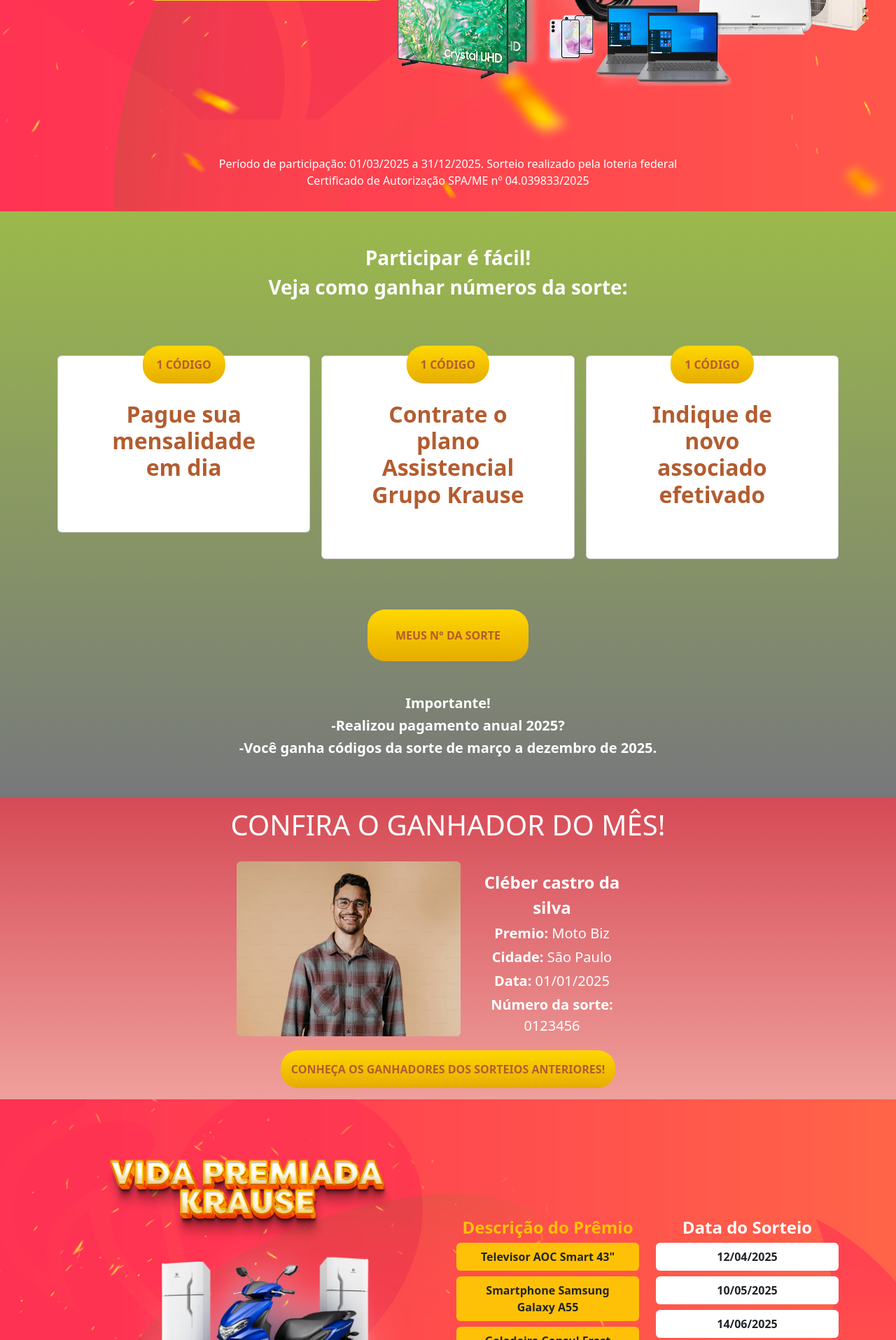
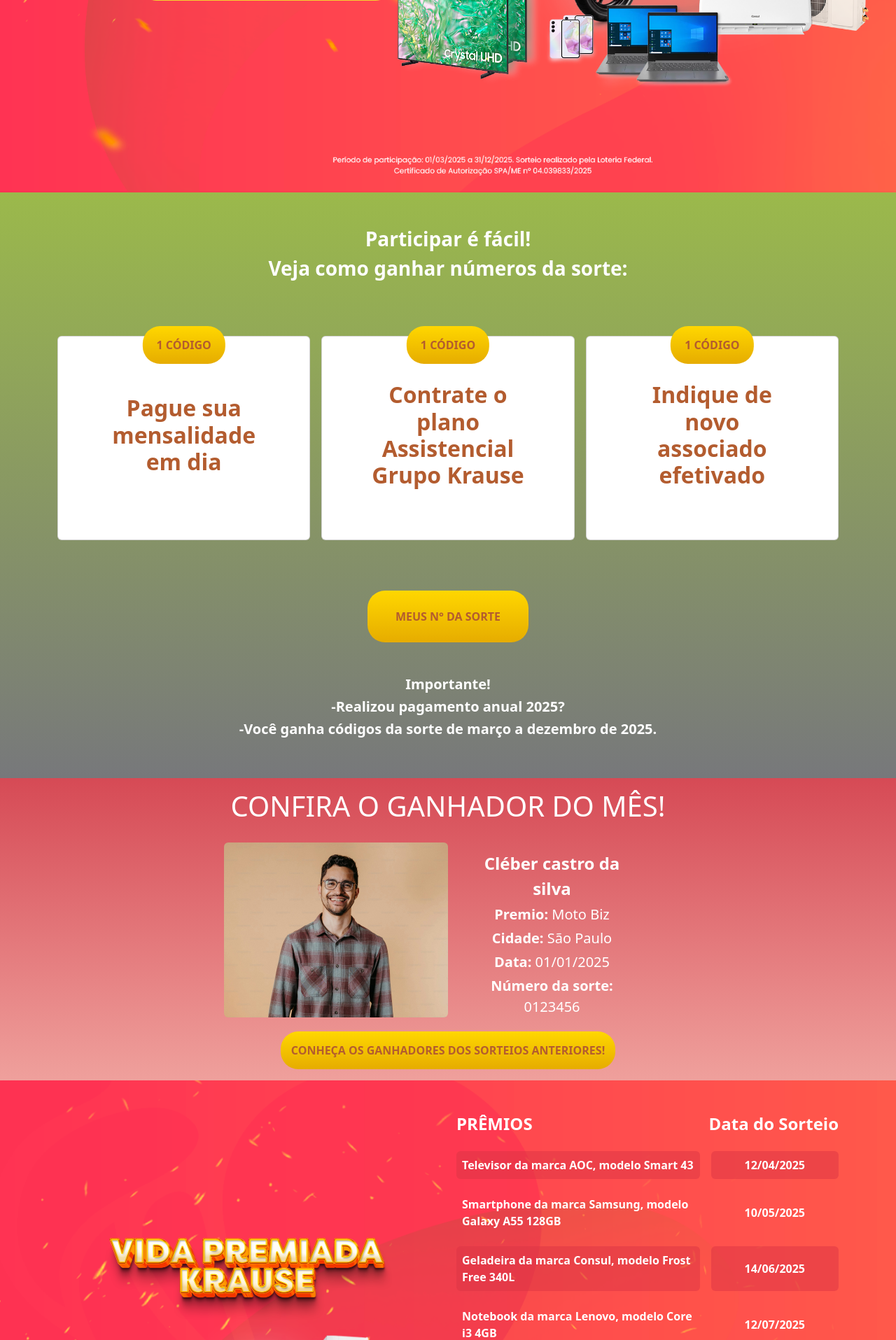
Before and after one commit to Caue-Garaude/grupokrause, a PHP site: page / in a window 1280 px wide. Shown: the part 525-2440 px from the top of the page at 70% size. Run offline with PHP 8.4, Linux system fonts and the light colour scheme.

Commit message:
Alterando a section premios e as demais

```diff
--- a/index.html
+++ b/index.html
@@ -46,21 +46,14 @@
     <!-- Sessão de Prêmios -->
     <section class="section-premios">
         <div class="container d-flex align-items-center justify-content-between">
-            <img src="/img/hotsite/titulo.png" href="/img/Regulamento Aprovado Vida Premiada Krause - SPA 04.039833 2025.pdf" alt="Prêmio Esquerda" class="premios-img">
+            <img src="/img/hotsite/titulo.png" onclick="window.location.href='/img/Regulamento Aprovado Vida Premiada Krause - SPA 04.039833 2025.pdf';"  alt="Prêmio Esquerda" class="premios-img">
             <img src="/img/hotsite/premios.png" alt="Prêmio Direita" class="premios-img">
         </div>
     </section>
 
-    <!-- Texto Pequeno abaixo da seção de prêmios -->
-<section class="py-3">
-    <div class="container text-center text-white">
-        <p class="mb-0">Período de participação: 01/03/2025 a 31/12/2025. Sorteio realizado pela loteria federal</p>
-        <p class="bm-0">Certificado de Autorização SPA/ME nº 04.039833/2025</p>
-    </div>
-</section>
+
 </header>
 
-<!-- Segunda Seção com Fundo Marrom -->
 <section class="segunda-secao" id="como-funciona">
     <div class="container text-center pb-5">
         <h3 class="fw-bold text-white">Participar é fácil!</h3>
@@ -69,32 +62,33 @@
 
     <div class="container mt-4 mb-4">
         <div class="row g-3 justify-content-center"> <!-- Centralizando os cards -->
-            <div class="col-md-4">
-                <div class="card position-relative p-5 text-center">
-                    <button class=" btn-custom card-btn">1 Código</button>
-                    <div class="card-body">
+            <div class="col-md-4 d-flex">
+                <div class="card position-relative p-5 text-center h-100 d-flex flex-column">
+                    <button class="btn-custom card-btn">1 Código</button>
+                    <div class="card-body flex-grow-1 d-flex align-items-center justify-content-center">
                         <h2 class="titulo-card">Pague sua mensalidade em dia</h2>
-                       </div>
+                    </div>
                 </div>
             </div>
-            <div class="col-md-4">
-                <div class="card position-relative p-5 text-center">
-                    <button class=" btn-custom card-btn">1 Código</button>
-                    <div class="card-body">
+            <div class="col-md-4 d-flex">
+                <div class="card position-relative p-5 text-center h-100 d-flex flex-column">
+                    <button class="btn-custom card-btn">1 Código</button>
+                    <div class="card-body flex-grow-1 d-flex align-items-center justify-content-center">
                         <h2 class="titulo-card">Contrate o plano Assistencial Grupo Krause</h2>
-                        </div>
+                    </div>
                 </div>
             </div>
-            <div class="col-md-4">
-                <div class="card position-relative p-5 text-center">
-                    <button class=" btn-custom card-btn">1 Código</button>
-                    <div class="card-body">
+            <div class="col-md-4 d-flex">
+                <div class="card position-relative p-5 text-center h-100 d-flex flex-column">
+                    <button class="btn-custom card-btn">1 Código</button>
+                    <div class="card-body flex-grow-1 d-flex align-items-center justify-content-center">
                         <h2 class="titulo-card">Indique de novo associado efetivado</h2>
-                       </div>
+                    </div>
                 </div>
             </div>
         </div>
     </div>
+
     <div class="container text-center pt-5">
         <button class="mb-5 btn-custom2">Meus N° da sorte</button>
         <h5 class="fw-bold text-white">Importante!</h5>
@@ -112,7 +106,7 @@
         <div class="row align-items-center justify-content-center section-ganhador ">
             <div class="col-lg-6">
                 <div class="row text-center">
-            <div class="d-flex flex-column align-items-center col-12 col-md-6 justify-content-center ">
+            <div class="d-flex flex-column align-items-center col-12 col-md-6 justify-content-center pe-lg-5 ">
                 <div class="" style="width: 20rem;"> <!-- Define um tamanho fixo para o card -->
                     <img src="/img/hotsite/premium_photo-1689977968861-9c91dbb16049.jpeg"
                          alt="Foto"
@@ -155,34 +149,112 @@
                 </div>
             </div>
 
-            <!-- Conteúdo Alinhado à Direita -->
-            <div class="col-lg-6">
-                <div class="row text-center">
-                    <!-- Coluna de Descrição do Prêmio -->
-                    <div class="col-12 col-md-6">
-                        <h4 class="fw-bold text-warning">Descrição do Prêmio</h4>
-                        <div class="bg-warning text-dark fw-bold py-2 px-4 rounded">Televisor AOC Smart 43"</div>
-                        <div class="bg-warning text-dark fw-bold py-2 px-4 rounded mt-2">Smartphone Samsung Galaxy A55</div>
-                        <div class="bg-warning text-dark fw-bold py-2 px-4 rounded mt-2">Geladeira Consul Frost Free 340L</div>
-                        <div class="bg-warning text-dark fw-bold py-2 px-4 rounded mt-2">Notebook Lenovo Core i3 4GB</div>
+            <div class="col-lg-6 d-flex flex-column gap-3">
+                <!-- Linha dos títulos -->
+                <div class="d-flex justify-content-between">
+                  <h4 class="fw-bold text-white">PRÊMIOS</h4>
+                  <h4 class="fw-bold text-white">Data do Sorteio</h4>
+                </div>
+
+                <!-- Bloco de cada par (Prêmio + Data) -->
+                <div class="d-flex gap-3 align-items-stretch">
+                  <div class="flex-grow-1 bg-danger text-white fw-bold py-2 px-2 rounded bg-opacity-50 d-flex align-items-center">
+                    Televisor da marca AOC, modelo Smart 43
+                  </div>
+                  <div class="bg-danger text-white fw-bold py-2 px-5 rounded bg-opacity-50 d-flex align-items-center">
+                    12/04/2025
+                  </div>
+                </div>
+
+                <div class="d-flex gap-3 align-items-stretch">
+                  <div class="flex-grow-1 text-white fw-bold py-2 px-2 rounded d-flex align-items-center">
+                    Smartphone da marca Samsung, modelo Galaxy A55 128GB
+                  </div>
+                  <div class="text-white fw-bold py-2 px-5 rounded d-flex align-items-center">
+                    10/05/2025
+                  </div>
+                </div>
+
+                <div class="d-flex gap-3 align-items-stretch">
+                  <div class="flex-grow-1 bg-danger text-white fw-bold py-2 px-2 rounded bg-opacity-50 d-flex align-items-center">
+                    Geladeira da marca Consul, modelo Frost Free 340L
+                  </div>
+                  <div class="bg-danger text-white fw-bold py-2 px-5 rounded bg-opacity-50 d-flex align-items-center">
+                    14/06/2025
+                  </div>
+                </div>
+
+                <div class="d-flex gap-3 align-items-stretch">
+                  <div class="flex-grow-1 text-white fw-bold py-2 px-2 rounded d-flex align-items-center">
+                    Notebook da marca Lenovo, modelo Core i3 4GB
+                  </div>
+                  <div class="text-white fw-bold py-2 px-5 rounded d-flex align-items-center">
+                    12/07/2025
+                  </div>
+                </div>
+
+                <div class="d-flex gap-3 align-items-stretch">
+                    <div class="flex-grow-1 bg-danger text-white fw-bold py-2 px-2 rounded bg-opacity-50 d-flex align-items-center">
+                      Geladeira da marca Consul, modelo Frost Free 340L
                     </div>
+                    <div class="bg-danger text-white fw-bold py-2 px-5 rounded bg-opacity-50 d-flex align-items-center">
+                      09/08/2025
+                    </div>
+                  </div>
 
-                    <!-- Coluna de Data do Sorteio -->
-                    <div class="col-12 col-md-6 mt-4 mt-md-0">
-                        <h4 class="fw-bold text-white">Data do Sorteio</h4>
-                        <div class="bg-white text-dark fw-bold py-2 px-4 rounded">12/04/2025</div>
-                        <div class="bg-white text-dark fw-bold py-2 px-4 rounded mt-2">10/05/2025</div>
-                        <div class="bg-white text-dark fw-bold py-2 px-4 rounded mt-2">14/06/2025</div>
-                        <div class="bg-white text-dark fw-bold py-2 px-4 rounded mt-2">12/07/2025</div>
+                  <div class="d-flex gap-3 align-items-stretch">
+                    <div class="flex-grow-1 text-white fw-bold py-2 px-2 rounded d-flex align-items-center">
+                      Notebook da marca Lenovo, modelo Core i3 4GB
                     </div>
-                </div>
-            </div>
-        </div>
+                    <div class="text-white fw-bold py-2 px-5 rounded d-flex align-items-center">
+                      13/09/2025
+                    </div>
+                  </div>
+
+                  <div class="d-flex gap-3 align-items-stretch">
+                    <div class="flex-grow-1 bg-danger text-white fw-bold py-2 px-2 rounded bg-opacity-50 d-flex align-items-center">
+                      Televisor da marca AOC, modelo Smart 43
+                    </div>
+                    <div class="bg-danger text-white fw-bold py-2 px-5 rounded bg-opacity-50 d-flex align-items-center">
+                      11/10/2025
+                    </div>
+                  </div>
+
+                  <div class="d-flex gap-3 align-items-stretch">
+                    <div class="flex-grow-1 text-white fw-bold py-2 px-2 rounded d-flex align-items-center">
+                      Smartphone da marca Samsung, modelo Galaxy A55 128GB
+                    </div>
+                    <div class="text-white fw-bold py-2 px-5 rounded d-flex align-items-center">
+                      08/11/2025
+                    </div>
+                  </div>
+
+                  <div class="d-flex gap-3 align-items-stretch">
+                    <div class="flex-grow-1 bg-danger text-white fw-bold py-2 px-2 rounded bg-opacity-50 d-flex align-items-center">
+                      Ar condicionado da marca TCL, modelo 12CHA1 QUente e Frio, 12.000 btus
+                    </div>
+                    <div class="bg-danger text-white fw-bold py-2 px-5 rounded bg-opacity-50 d-flex align-items-center">
+                      13/12/2025
+                    </div>
+                  </div>
+
+                  <div class="d-flex gap-3 align-items-stretch">
+                    <div class="flex-grow-1 text-white fw-bold py-2 px-2 rounded d-flex align-items-center">
+                      Motocicleta 0KM da marca Yamaha, modelo Fluo125 ano de fabricação 2024, ano modelo 2025, cor azul
+                    </div>
+                    <div class="text-white fw-bold py-2 px-5 rounded d-flex align-items-center">
+                      11/01/2026
+                    </div>
+                  </div>
+
+              </div>
+
+
 
         <!-- Botão Fale Conosco corrigido -->
-        <div class="d-flex justify-content-end mt-5">
-            <a href="https://wa.me/seunumerodotelefone" class="btn btn-light btn-lg d-flex align-items-center justify-content-center fw-bold shadow">
-                <img src="/img/hotsite/WhatsApp.png" alt="WhatsApp" class="me-2" width="30"> Fale Conosco
+        <div class="d-flex justify-content-start mt-5  ">
+            <a href="https://api.whatsapp.com/send?phone=555194141188&text=Ol%C3%A1!%20Estou%20em%20seu%20site%20e%20gostaria%20de%20informa%C3%A7%C3%B5es" class="btn text-danger btn-light btn-lg d-flex align-items-center justify-content-center fw-bold shadow">
+                <img src="/img/hotsite/WhatsApp.png" alt="WhatsApp" class="me-2" width="50"> Faça o seu plano agora
             </a>
         </div>
     </div>
@@ -290,7 +362,7 @@
 
 <!-- Seção Banner em tela cheia -->
 <section class="container-fluid p-0">
-    <a href="https://www.exemplo.com" target="_blank">
+    <a href="https://api.whatsapp.com/send?phone=555194141188&text=Ol%C3%A1!%20Estou%20em%20seu%20site%20e%20gostaria%20de%20informa%C3%A7%C3%B5es" target="_blank">
         <img src="/img/folder/rodape.png" alt="Banner Promocional" class="img-fluid w-100">
     </a>
 </section>
@@ -345,7 +417,7 @@
 
         <!-- Contatos -->
         <div class="text-center">
-            <p class="mb-0">Telefone: (XX) XXXX-XXXX | WhatsApp: (XX) XXXXX-XXXX | Central de Atendimento Funerário 24h (XX) XXXXX-XXXX</p>
+            <p class="mb-0">Telefone: (51) 9414-1188 | WhatsApp: (51) 3036-9660 | Central de Atendimento Funerário: 24h 0800-002-9600</p>
         </div>
     </div>
 </footer>
--- a/style.css
+++ b/style.css
@@ -3,7 +3,9 @@
 /* 🟢 Primeira Seção com Imagem de Fundo */
 .imagem-hotsite {
     background-image: url('/img/hotsite/bg.png');
-    background-repeat: no-repeat;
+    background-size: cover;
+    background-position: left center;
+    min-height: 100vh;
 }
 
 
@@ -161,6 +163,7 @@
 
 
 
+
 /* Responsividade */
 @media (max-width: 992px) {
     .section-premios .container {
```
